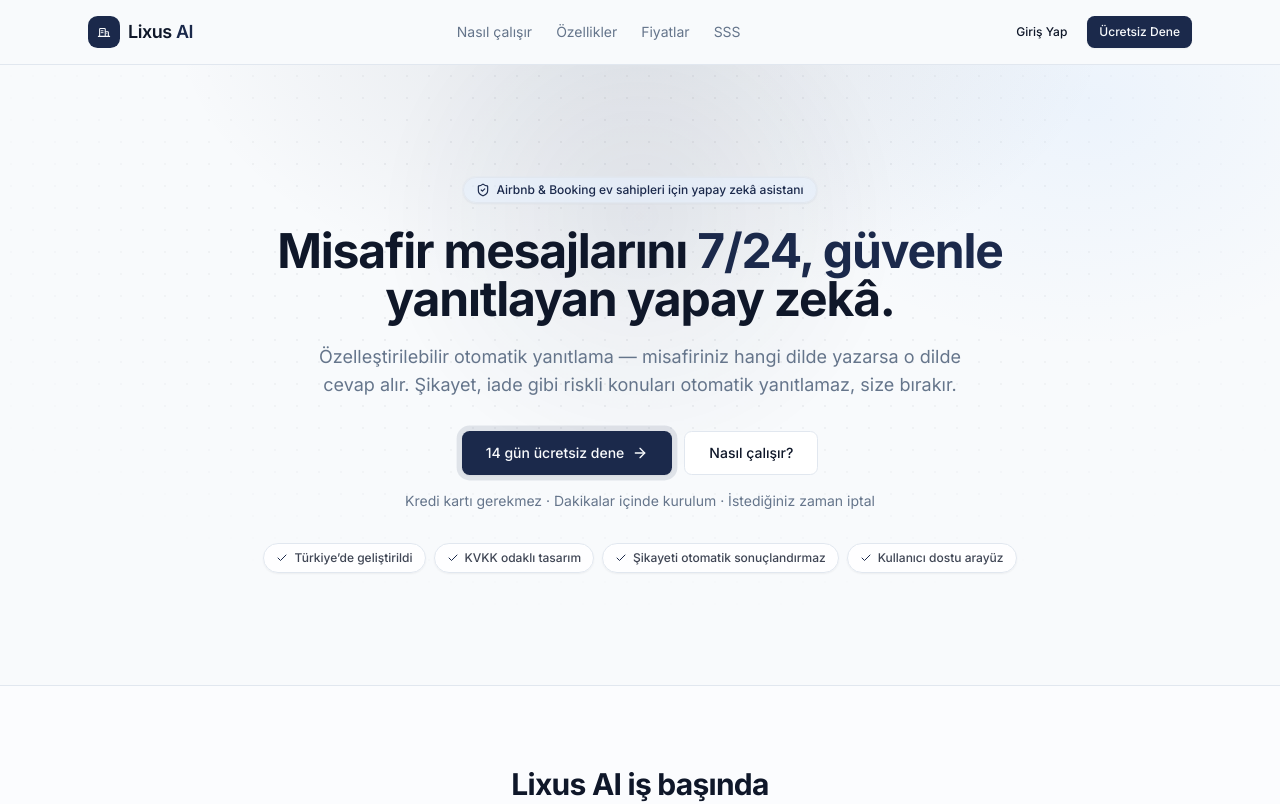
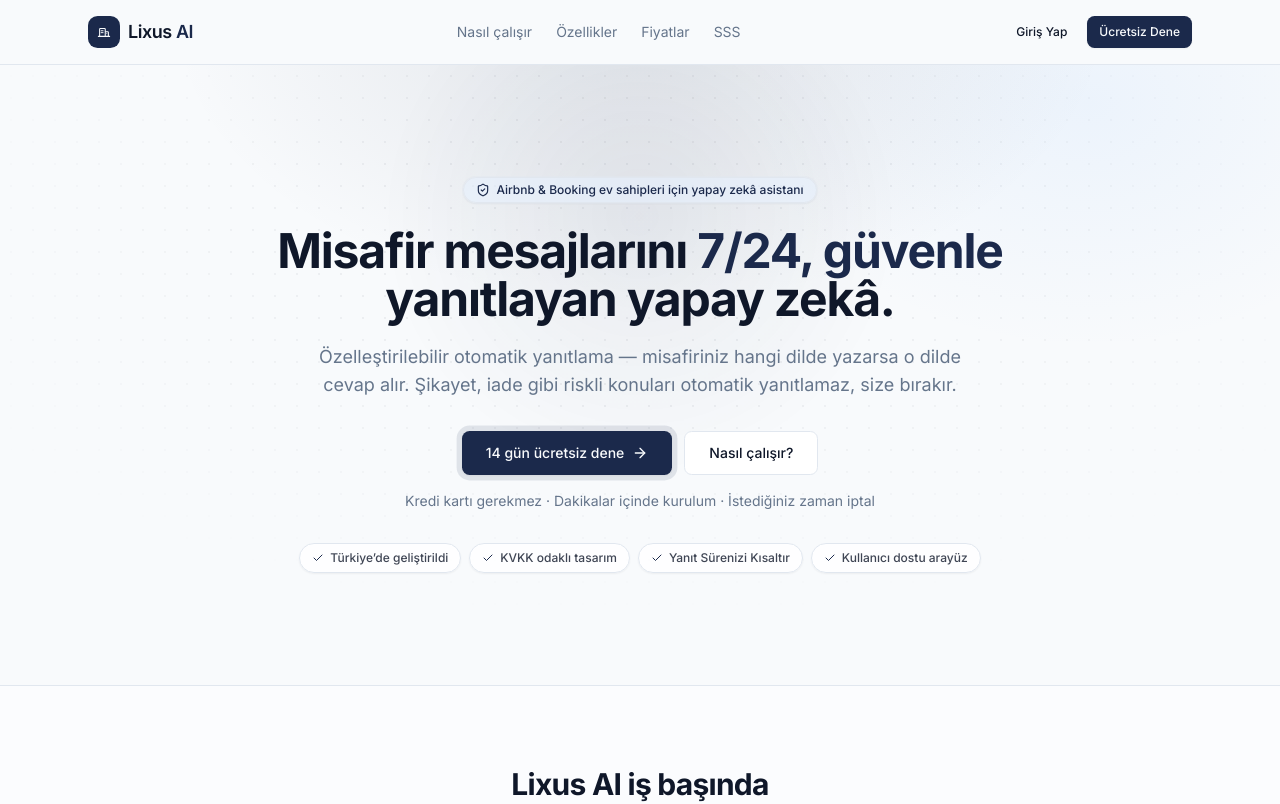
Before and after one commit to musaxd57/SaaS-Ultimitly, a Next.js app: page / in a window 1280 px wide. Shown: the top 804 px of the page. Built offline with nearby package versions, Linux system fonts and the light colour scheme; no server answers.

Commit message:
Update trust message for landing page

```diff
--- a/src/components/marketing/landing-page.tsx
+++ b/src/components/marketing/landing-page.tsx
@@ -264,7 +264,7 @@
 // Honest trust chips: "KVKK odaklı" (not an absolute compliance certification
 // claim while the DPA/legal work is in progress) and "otomatik sonuçlandırmaz"
 // (the opt-in holding acknowledgement exists — resolution is always human).
-const TRUST = ["Türkiye’de geliştirildi", "KVKK odaklı tasarım", "Şikayeti otomatik sonuçlandırmaz", "Kullanıcı dostu arayüz"];
+const TRUST = ["Türkiye’de geliştirildi", "KVKK odaklı tasarım", "Yanıt Sürenizi Kısaltır", "Kullanıcı dostu arayüz"];
 
 // The real panels a customer uses — shown as little "screens" on the landing.
 const PANELS = [
```
